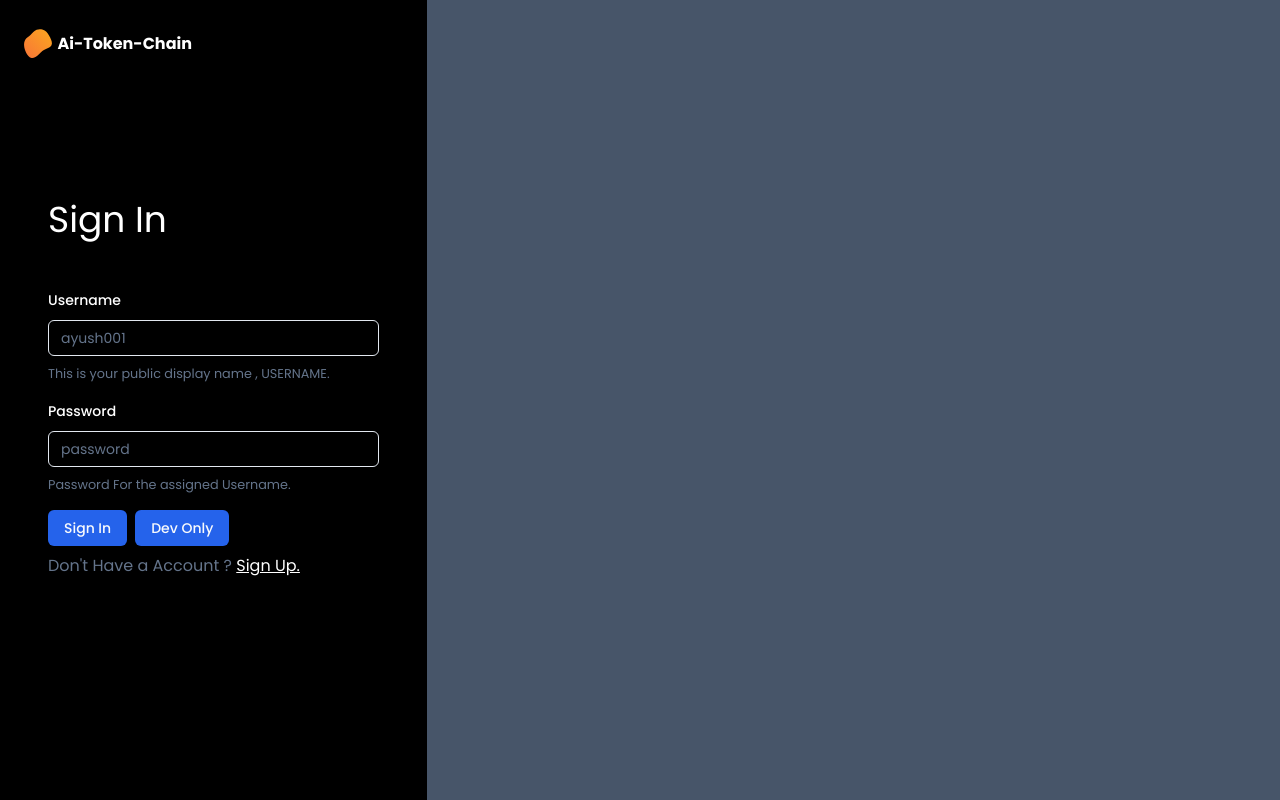
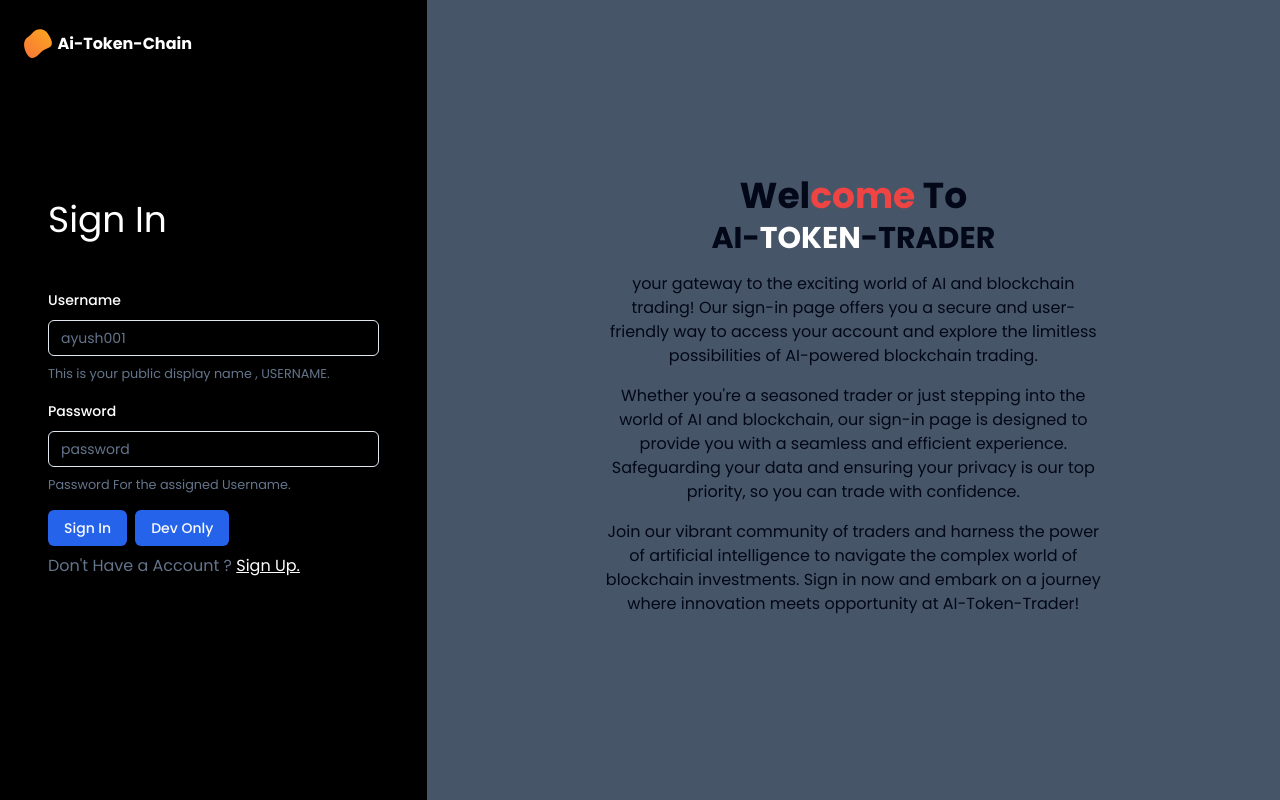
Before and after one commit to kingpin-ay/Ai-Token-Trader, a React (Vite) app in the folder frontend/: page /login in a window 1280 px wide. Built offline with nearby package versions, Linux system fonts and the light colour scheme.

Commit message:
AuthLayout Is added
AuthLayout and the UserProfileAvatar is ready

```diff
--- a/frontend/src/components/custom/AuthLayouts.tsx
+++ b/frontend/src/components/custom/AuthLayouts.tsx
@@ -1,6 +1,10 @@
 import { JSXElementConstructor, ReactElement } from "react";
 import SiteTitle from "./Navbar/SiteTitle";
 import { assests } from "@/static/assetsCollection";
+
+
+
+
 
 const AuthLayouts = (props: props) => {
   return (
@@ -19,7 +23,13 @@ const AuthLayouts = (props: props) => {
             {props.isLogin && props.children}
           </div>
         </div>
+        {!props.isLogin && (
+          <div className="lg:p-20 flex flex-col">
+            {props.welcome}
+          </div>
+        )}
       </div>
+
       <div
         className={`${
           props.isLogin ? "hidden" : ""
@@ -38,6 +48,11 @@ const AuthLayouts = (props: props) => {
             </div>
           </div>
         )}
+        {props.isLogin && (
+          <div className="lg:p-20">
+            {props.welcome}
+          </div>
+        )}
       </div>
     </div>
   );
@@ -45,6 +60,7 @@ const AuthLayouts = (props: props) => {
 
 interface props {
   children: ReactElement<unknown, string | JSXElementConstructor<unknown>>;
+  welcome?: ReactElement<unknown, string | JSXElementConstructor<unknown>>;
   title: string;
   isLogin?: boolean;
 }
--- a/frontend/src/components/custom/UserProfileAvatar.tsx
+++ b/frontend/src/components/custom/UserProfileAvatar.tsx
@@ -1,10 +1,19 @@
 import { Avatar, AvatarFallback, AvatarImage } from "@/components/ui/avatar";
 
-export function UserProfileAvatar() {
+export function UserProfileAvatar(props: props) {
   return (
     <Avatar>
-      <AvatarImage src="https://github.com/shadcn.png" alt="@shadcn" />
+      <AvatarImage
+        src={props.icon ? props.icon : "https://github.com/shadcn.png"}
+        alt="@shadcn"
+      />
       <AvatarFallback>CN</AvatarFallback>
     </Avatar>
   );
 }
+
+interface props {
+  icon?: string;
+}
+
+// src={props.icon? props.icon : "https://github.com/shadcn.png"}
--- a/frontend/src/pages/Login.tsx
+++ b/frontend/src/pages/Login.tsx
@@ -2,6 +2,42 @@ import LoginForm from "@/components/custom/Login/LoginForm";
 import { useAppSelector } from "@/state/app/hook";
 import { Link, Navigate } from "react-router-dom";
 import AuthLayouts from "@/components/custom/AuthLayouts";
+
+const WelcomeGreet = () => {
+  return (
+    <>
+      <div className="flex p-24 justify-around">
+        <div className="flex flex-col gap-4 justify-between">
+          <p className="text-4xl text-center font-bold">
+            Wel<span className="text-red-500">come</span> To <br />
+            <span className="text-3xl font-semibold">
+              AI-<span className="text-white">TOKEN</span>-TRADER
+            </span>
+          </p>
+          <p className="text-center ">
+            your gateway to the exciting world of AI and blockchain trading! Our
+            sign-in page offers you a secure and user-friendly way to access
+            your account and explore the limitless possibilities of AI-powered
+            blockchain trading.
+          </p>
+          <p className="text-center ">
+            Whether you're a seasoned trader or just stepping into the world of
+            AI and blockchain, our sign-in page is designed to provide you with
+            a seamless and efficient experience. Safeguarding your data and
+            ensuring your privacy is our top priority, so you can trade with
+            confidence.
+          </p>
+          <p className="text-center ">
+            Join our vibrant community of traders and harness the power of
+            artificial intelligence to navigate the complex world of blockchain
+            investments. Sign in now and embark on a journey where innovation
+            meets opportunity at AI-Token-Trader!
+          </p>
+        </div>
+      </div>
+    </>
+  );
+};
 
 const Login = () => {
   const { username } = useAppSelector((state) => state.auth);
@@ -10,13 +46,16 @@ const Login = () => {
   return (
     <>
       {username && <Navigate to="/" />}
-      <AuthLayouts title="Sign In" isLogin={true}>
+      <AuthLayouts title="Sign In" isLogin={true} welcome={<WelcomeGreet />}>
         <>
           <LoginForm />
 
           <p className="pt-2 text-slate-500 font-normal">
             Don't Have a Account ?{" "}
-            <Link to="/signup" className="font-normal text-white hover:cursor-pointer underline underline-offset-1">
+            <Link
+              to="/signup"
+              className="font-normal text-white hover:cursor-pointer underline underline-offset-1"
+            >
               Sign Up.
             </Link>
           </p>
--- a/frontend/src/pages/SignUp.tsx
+++ b/frontend/src/pages/SignUp.tsx
@@ -1,7 +1,41 @@
 import AuthLayouts from "@/components/custom/AuthLayouts";
 import SignUpForm from "@/components/custom/Signup/SignUpForm";
+import { UserProfileAvatar } from "@/components/custom/UserProfileAvatar";
 import { useAppSelector } from "@/state/app/hook";
 import { Link, Navigate } from "react-router-dom";
+
+
+const developers: Developers[] = [
+  {"name" : "Ayush" , "icon" : ""},
+  {"name" : "Saptendu" , "icon" : "https://gravatar.com/avatar/b68f6ab1e175aa63499096707b9de981?s=400&d=robohash&r=x"},
+  {"name" : "Anibrata" , "icon" : "https://gravatar.com/avatar/c01f6bf7c9cec4208fefdb38d395604b?s=400&d=robohash&r=x"},
+  {"name" : "Sudip" , "icon" : "https://gravatar.com/avatar/0ca0b71a59429cb029a99ab3c2652af7?s=400&d=robohash&r=x"},
+]
+
+interface Developers {
+  name: string ,
+  icon:string
+}
+
+interface GreetProps {
+  developers: Developers[]
+}
+
+const SignUpGreet = (props: GreetProps) => {
+  return (
+    <>
+    {props.developers.map((eachDeveloper , index) => {
+      <div className="text-white border p-2 rounded-xl" key={index}>
+        <UserProfileAvatar icon={eachDeveloper.icon} />
+        {eachDeveloper.name}
+      </div>
+    })}
+    </>
+  )
+}
+
+
+
 
 const SignUp = () => {
   const { username } = useAppSelector((state) => state.auth);
@@ -9,7 +43,7 @@ const SignUp = () => {
   return (
     <>
       {username && <Navigate to="/" />}
-      <AuthLayouts title="Sign Up">
+      <AuthLayouts title="Sign Up" welcome={<SignUpGreet developers={developers}/>}>
         <>
           <SignUpForm />
 
```
